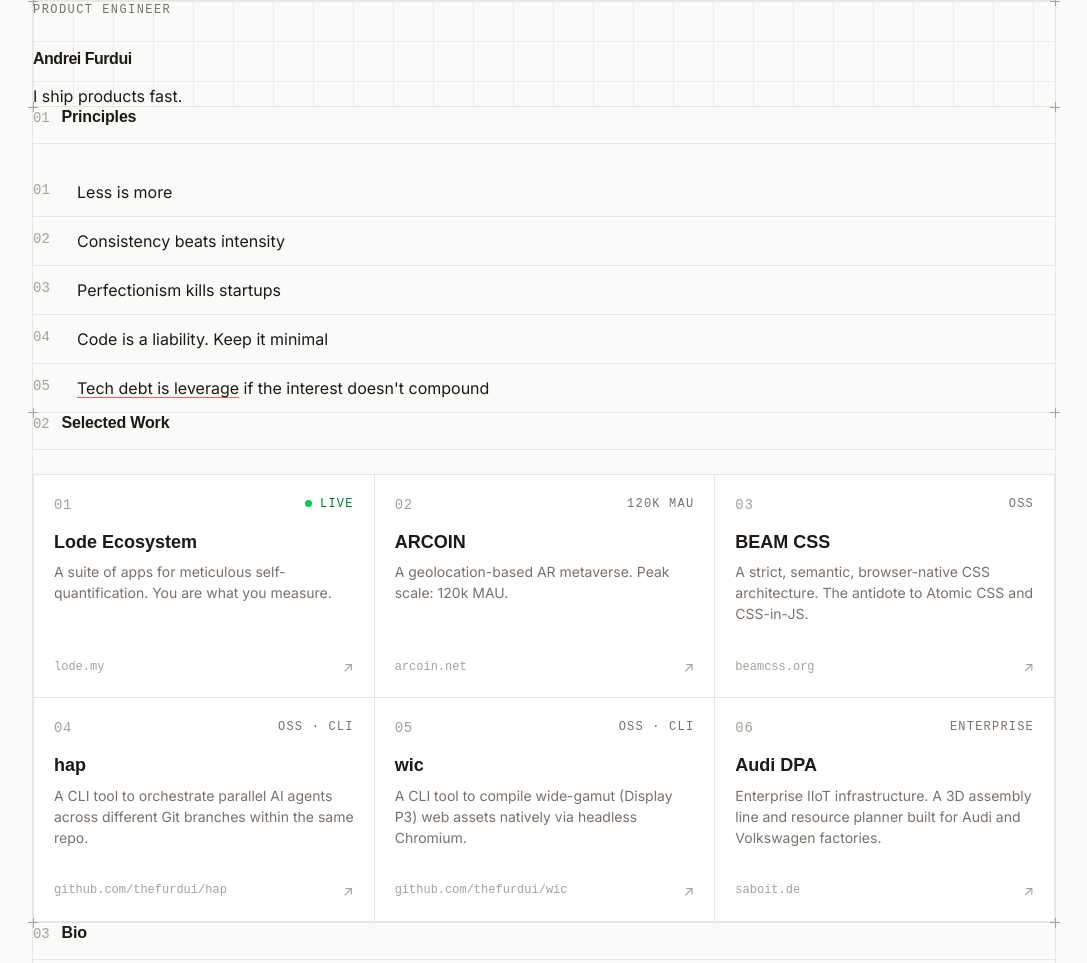
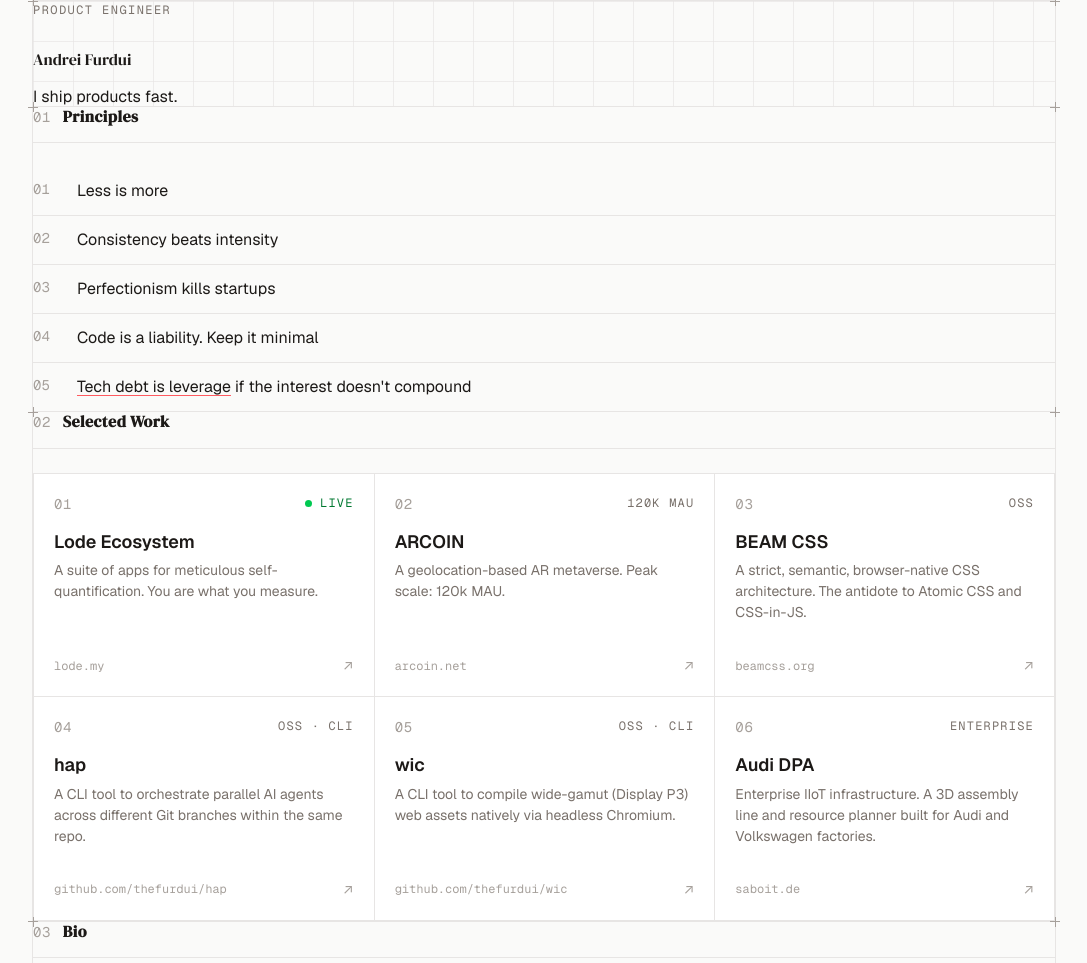
Before and after one commit to thefurdui/thefurdui.com, an Astro site: page / in a window 1280 px wide. Shown: the top 963 px of the page, without its empty margins (96-1183 px from the left). Built offline with nearby package versions, Linux system fonts and the light colour scheme; Astro itself is replaced by a stand-in of ours; a web font is replaced by a local one.

Commit message:
feat(typography): introduce editorial tech fonts

```diff
--- a/package.json
+++ b/package.json
@@ -12,9 +12,6 @@
     "astro": "astro"
   },
   "dependencies": {
-    "@fontsource-variable/azeret-mono": "^5.2.11",
-    "@fontsource-variable/inter": "^5.2.8",
-    "@fontsource-variable/outfit": "^5.2.8",
     "astro": "^6.4.5"
   }
 }
--- a/src/layouts/RootLayout.astro
+++ b/src/layouts/RootLayout.astro
@@ -1,13 +1,10 @@
 ---
-import '@fontsource-variable/inter'
-import '@fontsource-variable/outfit'
-import '@fontsource-variable/azeret-mono'
-
 import '../styles/reset.css'
 import '../styles/theme.css'
 import '../styles/layout.css'
 import '../styles/utils.css'
 import '../styles/generics.css'
+import '../styles/fonts.css'
 
 interface Props {
   title: string
--- a/src/pages/index.css
+++ b/src/pages/index.css
@@ -101,9 +101,8 @@
   color: var(--ink-main);
   font-family: var(--font-heading);
   font-size: fluid(var(--text-xl), var(--text-2xl));
-  font-weight: var(--weight-semibold);
   line-height: var(--leading-tight);
-  letter-spacing: -0.01em;
+  letter-spacing: 0.03em;
 }
 
 .home_page-section_index {
@@ -150,9 +149,8 @@
   color: var(--ink-main);
   font-family: var(--font-heading);
   font-size: fluid(var(--text-4xl), var(--text-8xl));
-  font-weight: var(--weight-black);
+  font-weight: var(--weight-regular);
   line-height: var(--leading-none);
-  letter-spacing: -0.03em;
 }
 
 .home_page-hero_lead {
@@ -258,7 +256,6 @@
 
 .work_card-title {
   color: var(--ink-main);
-  font-family: var(--font-heading);
   font-size: var(--text-lg);
   font-weight: var(--weight-semibold);
   line-height: var(--leading-tight);
--- /dev/null
+++ b/src/styles/fonts.css
@@ -0,0 +1,60 @@
+/* ========================================================= */
+/* fonts.css                                                 */
+/* The Network Asset Layer. ONLY @font-face rules go here.   */
+/* ========================================================= */
+
+@font-face {
+  font-family: 'DM Serif Display';
+  src: url('/fonts/dm-serif-display-latin-400-normal.woff2') format('woff2');
+  font-weight: 400;
+  font-style: normal;
+  font-display: swap;
+}
+
+@font-face {
+  font-family: 'Geist';
+  src: url('/fonts/geist-latin-400-normal.woff2') format('woff2');
+  font-weight: 400;
+  font-style: normal;
+  font-display: swap;
+  unicode-range:
+    U+0000-00FF, U+0131, U+0152-0153, U+02BB-02BC, U+02C6, U+02DA, U+02DC, U+2000-206F, U+2074, U+20AC, U+2122, U+2191,
+    U+2193, U+2212, U+2215, U+FEFF, U+FFFD;
+}
+
+@font-face {
+  font-family: 'Geist';
+  src: url('/fonts/geist-latin-ext-400-normal.woff2') format('woff2');
+  font-weight: 400;
+  font-style: normal;
+  font-display: swap;
+  unicode-range: U+0100-024F, U+0259, U+1E00-1EFF, U+2020, U+20A0-20AB, U+20AD-20CF, U+2113, U+2C60-2C7F, U+A720-A7FF;
+}
+
+@font-face {
+  font-family: 'Geist';
+  src: url('/fonts/geist-latin-600-normal.woff2') format('woff2');
+  font-weight: 600;
+  font-style: normal;
+  font-display: swap;
+  unicode-range:
+    U+0000-00FF, U+0131, U+0152-0153, U+02BB-02BC, U+02C6, U+02DA, U+02DC, U+2000-206F, U+2074, U+20AC, U+2122, U+2191,
+    U+2193, U+2212, U+2215, U+FEFF, U+FFFD;
+}
+
+@font-face {
+  font-family: 'Geist';
+  src: url('/fonts/geist-latin-ext-600-normal.woff2') format('woff2');
+  font-weight: 600;
+  font-style: normal;
+  font-display: swap;
+  unicode-range: U+0100-024F, U+0259, U+1E00-1EFF, U+2020, U+20A0-20AB, U+20AD-20CF, U+2113, U+2C60-2C7F, U+A720-A7FF;
+}
+
+@font-face {
+  font-family: 'Geist Mono';
+  src: url('/fonts/geist-mono-latin-400-normal.woff2') format('woff2');
+  font-weight: 400;
+  font-style: normal;
+  font-display: swap;
+}
--- a/src/styles/theme.css
+++ b/src/styles/theme.css
@@ -38,12 +38,9 @@
   --palette-red-500: oklch(0.637 0.237 25.33);
 
   /* TYPEFACES */
-  --typeface-inter: 'Inter Variable', 'Inter', sans-serif;
-  --typeface-outfit: 'Outfit Variable', sans-serif;
-  --typeface-azeret: 'Azeret Mono Variable', monospace;
-  --typeface-system: system-ui, -apple-system, sans-serif;
-  --typeface-emoji:
-    'Twemoji Country Flags', 'Apple Color Emoji', 'Segoe UI Emoji', 'Segoe UI Symbol', 'Noto Color Emoji';
+  --typeface-dm-serif-display: 'DM Serif Display', Georgia, serif;
+  --typeface-geist: 'Geist', system-ui, -apple-system, sans-serif;
+  --typeface-geist-mono: 'Geist Mono', monospace;
 
   /* ========================================================= */
   /* 2. THEMES (The Contextual Switchboard)                    */
@@ -117,9 +114,9 @@
   /* --------------------------------------------------------- */
 
   /* --- TYPOGRAPHY FAMILIES --- */
-  --font-body: var(--typeface-inter), var(--typeface-system), var(--typeface-emoji);
-  --font-heading: var(--typeface-outfit), var(--typeface-system), var(--typeface-emoji);
-  --font-mono: var(--typeface-azeret), var(--typeface-emoji);
+  --font-heading: var(--typeface-dm-serif-display);
+  --font-body: var(--typeface-geist);
+  --font-mono: var(--typeface-geist-mono);
 
   /* --- FONT WEIGHTS --- */
   --weight-light: 300; /* Large aesthetic display text or subtle metadata (Use with caution for accessibility) */
```
Also changed, not shown: pnpm-lock.yaml, public/fonts/dm-serif-display-latin-400-normal.woff2 (added), public/fonts/geist-latin-400-normal.woff2 (added), public/fonts/geist-latin-600-normal.woff2 (added), public/fonts/geist-latin-ext-400-normal.woff2 (added), public/fonts/geist-latin-ext-600-normal.woff2 (added), public/fonts/geist-mono-latin-400-normal.woff2 (added).
